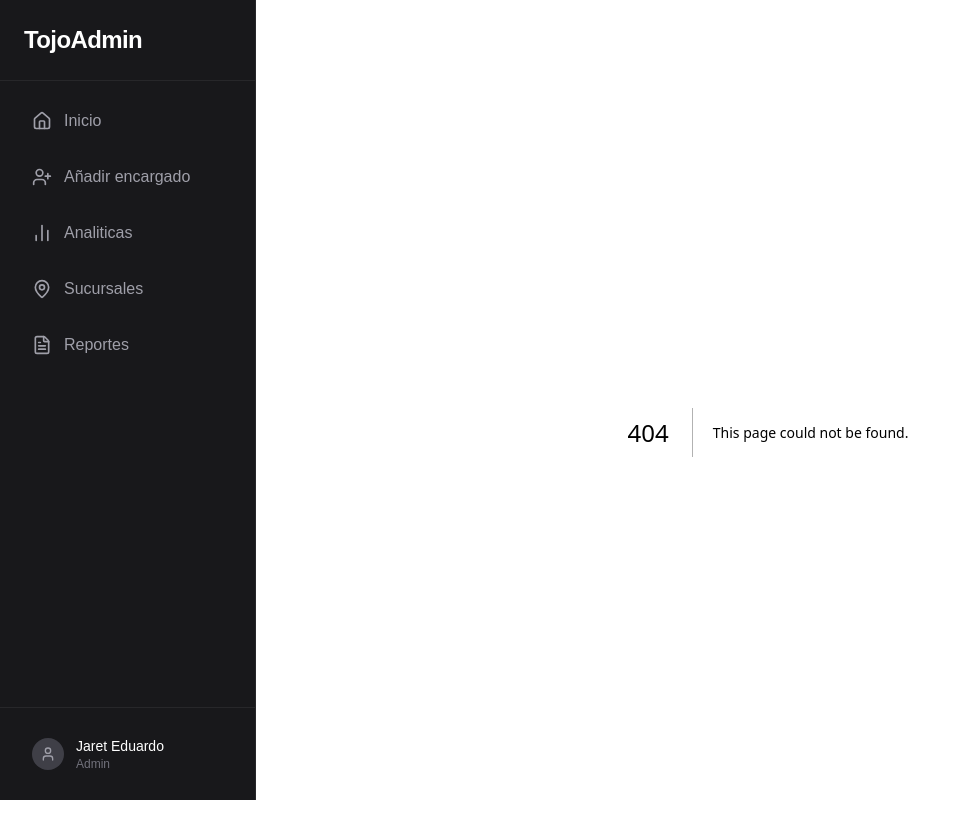
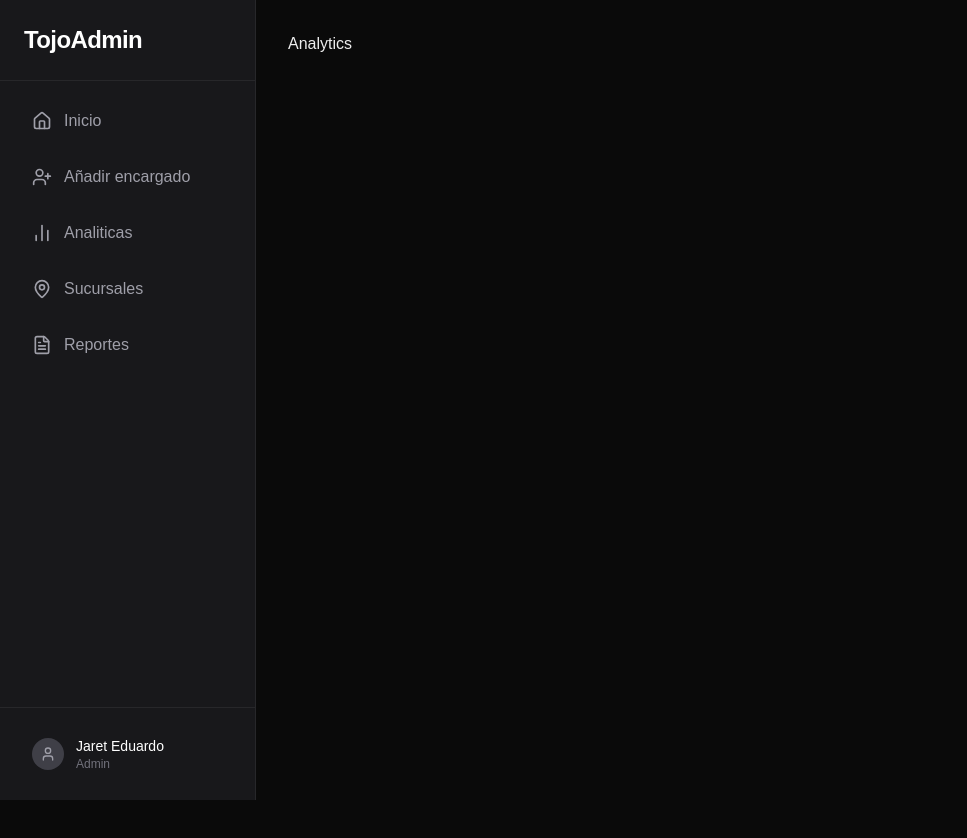
Before and after one commit to Tojo-Shops-Systems/TojoAdmin, a Next.js app: page /analytics in a window 1280 px wide. Before the commit this address had no page. Shown: the top 838 px of the page, without its empty margins (0-967 px from the left). After the commit the page ends 800 px from the top, so only its background shows below. Built offline with nearby package versions, Linux system fonts and the light colour scheme.

Commit message:
feat/analytics

```diff
--- /dev/null
+++ b/app/analytics/page.tsx
@@ -0,0 +1,5 @@
+export default function Analytics() {
+    return (
+        <h1>Analytics</h1>
+    );
+}
```
